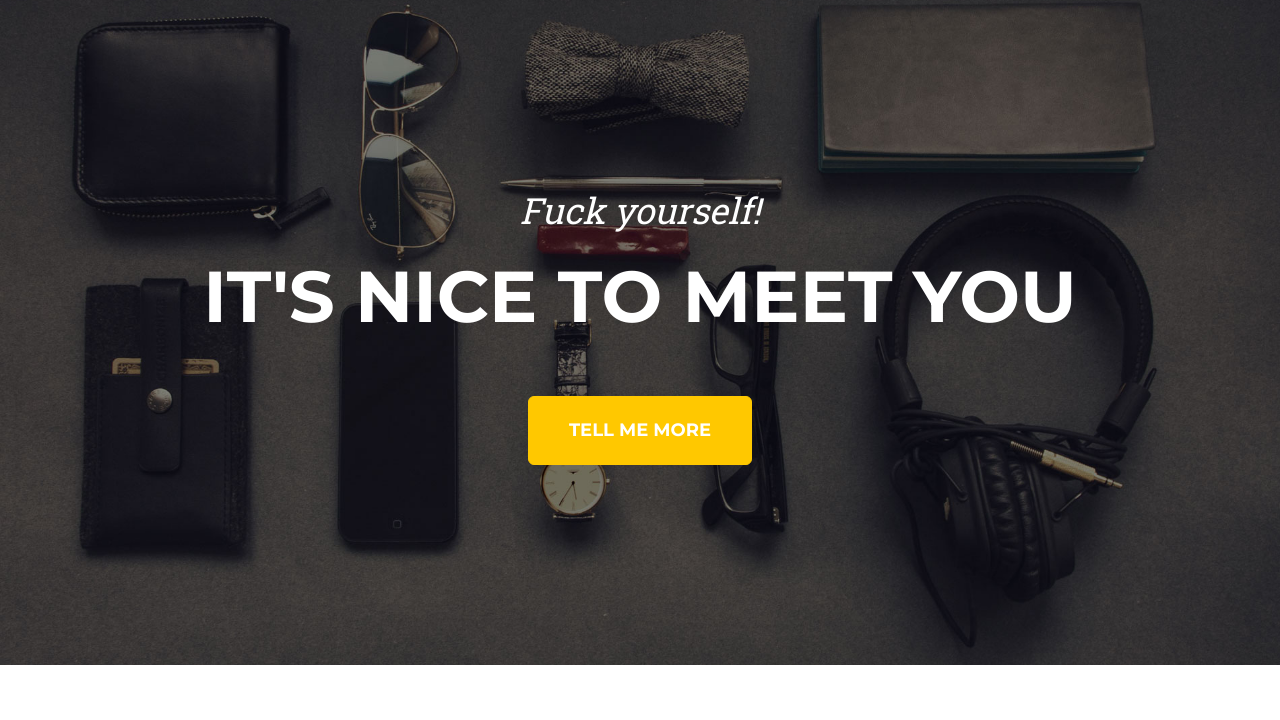
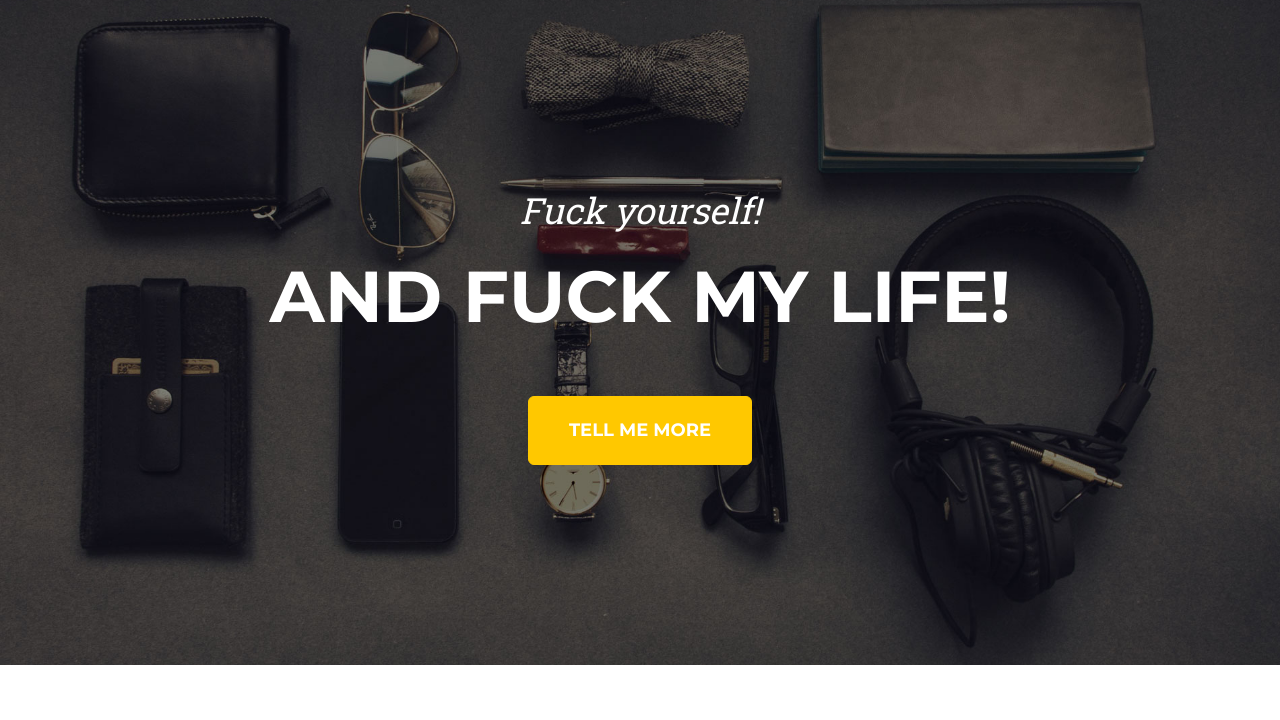
Before and after one commit to Food-Guardian-SHUics/Food-Guardian-SHUics.github.io, a plain HTML site: page index.html in a window 1280 px wide. Shown: the part 80-800 px from the top of the page. Drawn offline with nearby package versions, Linux system fonts and the light colour scheme.

Commit message:
測試_Dean

```diff
--- a/index.html
+++ b/index.html
@@ -40,7 +40,7 @@
         <header class="masthead">
             <div class="container">
                 <div class="masthead-subheading">Fuck yourself!</div>
-                <div class="masthead-heading text-uppercase">IT'S NICE TO MEET YOU</div>
+                <div class="masthead-heading text-uppercase">And Fuck My Life!</div>
                 <a class="btn btn-primary btn-xl text-uppercase" href="#services">Tell Me More</a>
             </div>
         </header>
```
